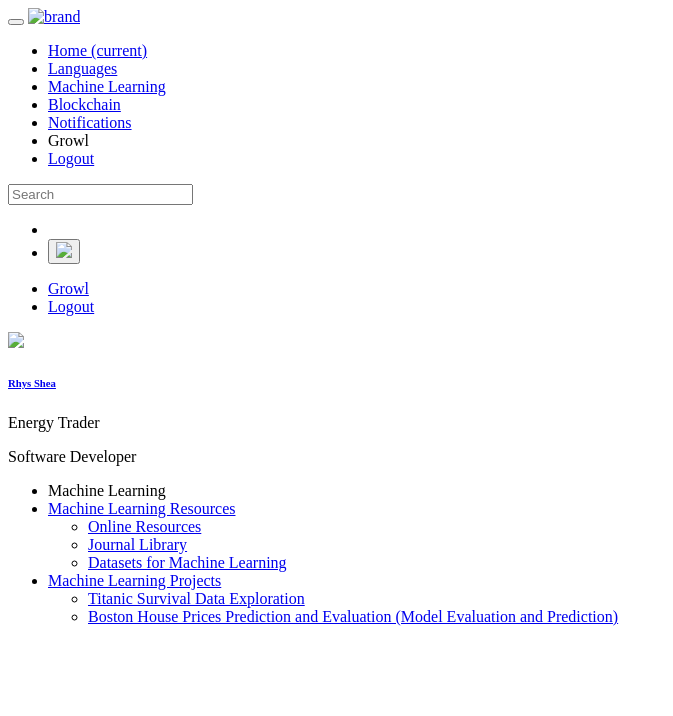
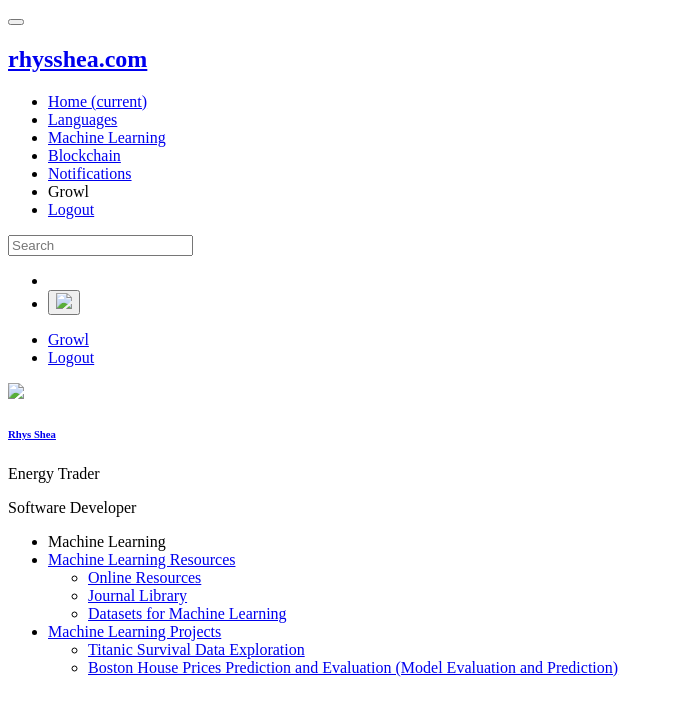
Before and after one commit to Rhysoshea/rhysshea.github.io, a Jekyll site: the page built from machine_learning/index.html, in a window 1280 px wide, cut to the strip 0-716 px from the top of the page. Shown: the whole strip, without its empty margins (0-673 px from the left). Built offline with Jekyll 4.4.1, drawn with Linux system fonts in a browser that asks for light colours; nearby versions of some CDN libraries; library files that are not in the unit come from our copies; grey boxes are pictures that could not be loaded.

Commit message:
add rhysshea.com link

```diff
--- a/_layouts/default.html
+++ b/_layouts/default.html
@@ -54,8 +54,8 @@ Navigation bar
       <span class="navbar-toggler-icon"></span>
     </button>
 
-    <a class="navbar-brand" href="index.html">
-      <img src="assets/img/brand-white.png" alt="brand">
+    <a class="navbar-brand" href="https://rhysshea.com">
+      <h1 class="nav-link">rhysshea.com</h1>
     </a>
 
     <div class="collapse navbar-collapse" id="navbarResponsive">
```
